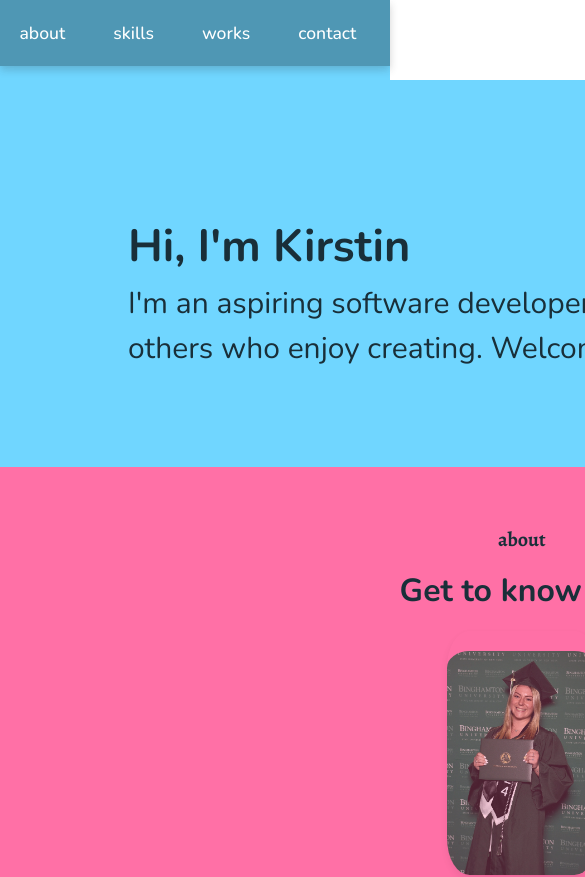
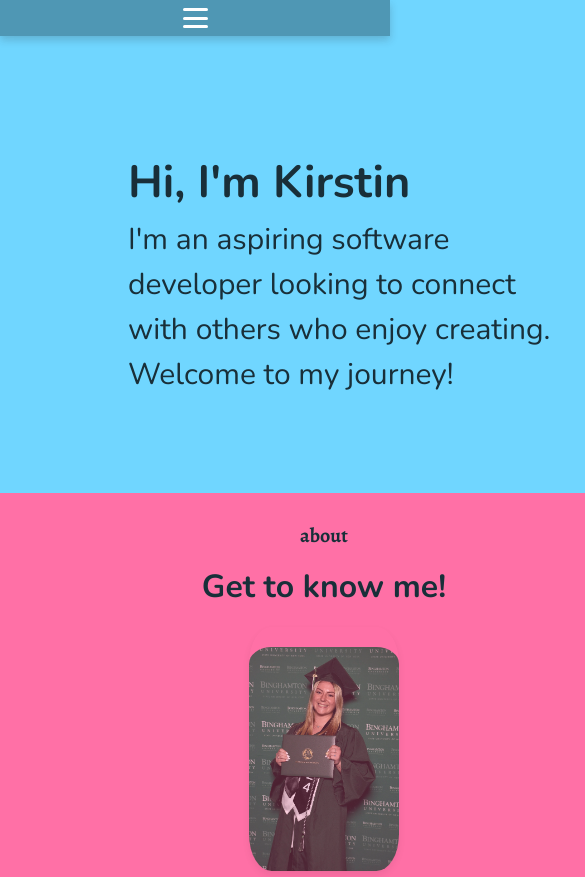
Before and after one commit to kirstinlisnoff/Portfolio-KirstinLisnoff, a React (Vite) app: page / in a window 390 px wide. Shown: the top 877 px of the page, 585 px wide, since content can reach past the window. Built offline with nearby package versions, Linux system fonts and the light colour scheme; the HTML template or start-up script is replaced by a standard one.

Commit message:
Added mobile responsiveness

```diff
--- a/src/components/header.css
+++ b/src/components/header.css
@@ -1,5 +1,3 @@
-
-
 .header {
   position: fixed;
   top: 0;
@@ -15,7 +13,7 @@
   box-sizing: border-box;
 }
 
-header h1 {
+.header h1 {
   font-size: 1.3rem;
   margin: 0;
   font-weight: bold;
@@ -26,6 +24,7 @@ nav {
   display: flex;
   flex-wrap: wrap;
   justify-content: space-between;
+  width: 100%;
 }
 
 nav ul {
@@ -49,7 +48,7 @@ nav a::after {
   content: "";
   position: absolute;
   left: 0;
-  bottom: 0;          /* sits right below the text */
+  bottom: 0; /* sits right below the text */
   width: 0;
   height: 2px;
   background: var(--blue);
@@ -60,17 +59,93 @@ nav a:hover::after {
   width: 100%;
 }
 
-
-@media (max-width: 768px) {
-    .header {
+/* ---------- HAMBURGER BUTTON ---------- */
+.hamburger {
+  display: none; /* hide by default on desktop */
   flex-direction: column;
-      align-items: center;
-      text-align: center;
+  justify-content: space-between;
+  width: 25px;
+  height: 20px;
+  background: transparent;
+  border: none;
+  cursor: pointer;
+  padding: 0;
+  z-index: 1100;
 }
 
-    .nav {
-      margin-top: 0.5rem;
+.hamburger span {
+  display: block;
+  height: 3px;
+  width: 100%;
+  background: white;
+  border-radius: 2px;
+  transition: 0.3s;
+}
+
+/* ---------- HAMBURGER ACTIVE STATE ---------- */
+.hamburger.active span:nth-child(1) {
+  transform: rotate(45deg) translate(5px, 5px);
+}
+
+.hamburger.active span:nth-child(2) {
+  opacity: 0;
+}
+
+.hamburger.active span:nth-child(3) {
+  transform: rotate(-45deg) translate(5px, -5px);
+}
+
+/* ---------- TABLET RESPONSIVE (≤768px) ---------- */
+@media (max-width: 768px) {
+  nav ul {
+    flex-direction: column;
+    gap: 1.5rem;
+    align-items: center;
+  }
+
+  nav a {
+    font-size: 1rem;
+  }
+}
+
+/* ---------- MOBILE / IPHONE RESPONSIVE (≤480px) ---------- */
+@media (max-width: 480px) {
+  .hamburger {
+    display: flex; /* show hamburger on mobile */
+  }
+
+  .header {
+    padding: 8px 0.5em;
+  }
+
+  .header h1 {
+    font-size: 1.1rem;
+  }
+
+  nav {
+    position: absolute;
+    top: 100%;
+    left: 0;
+    max-width: 100%;
+    max-height: 0;
+    overflow: hidden;
+    background-color: #45839cc1;
+    transition: max-height 0.3s ease;
+    flex-direction: column;
+  }
+
+  nav.open {
+    max-height: 300px; /* expand when open */
+  }
+
+  nav ul {
     flex-direction: column;
     gap: 1rem;
+    align-items: center;
+    padding: 1rem 0;
+  }
+
+  nav a {
+    font-size: 0.9rem;
   }
 }
--- a/src/components/header.jsx
+++ b/src/components/header.jsx
@@ -1,10 +1,26 @@
 import Nav from "./nav"
 import "./header.css"
+import { useState } from "react"
+
 function Header() {
+     const [menuOpen, setMenuOpen] = useState(false);
+
+  const toggleMenu = () => {
+    setMenuOpen(!menuOpen);
+  };
+
     return (
         <header className="header">
-         {/* <h1>Kirstin Lisnoff</h1>    */}
-             <Nav />
+         <button
+        className={`hamburger ${menuOpen ? "active" : ""}`}
+        aria-label="Toggle menu"
+        onClick={toggleMenu}
+      >
+                <span></span>
+                <span></span>
+                <span></span>
+            </button>
+             <Nav menuOpen={menuOpen} />
      </header>
     )
 }
--- a/src/components/nav.jsx
+++ b/src/components/nav.jsx
@@ -1,9 +1,10 @@
 import { NavLink } from "react-router-dom";
 
-function Nav() {
+function Nav({ menuOpen }) {
     return (
 
-    <nav className="navbar">
+    <div className="navbar">
+     <nav className={menuOpen ? "open" : ""}>
         <ul>
             <li><a href="#home">home</a></li>
             <li><a href="#about">about</a></li>
@@ -12,8 +13,8 @@ function Nav() {
             <li><a href="#contact">contact</a></li>
             <li><a href="#resume">resume</a></li>
         </ul>
-
      </nav>
+     </div>
     );
 }
 
--- a/src/components/project.css
+++ b/src/components/project.css
@@ -102,3 +102,48 @@
 .project-media:hover img {
   opacity: 0;
 }
+
+
+/* ---------- TABLET (≤768px) ---------- */
+@media (max-width: 768px) {
+  .project {
+    flex-direction: column;
+    gap: 2rem;
+    align-items: center;
+  }
+
+  .project-media {
+    height: 250px;
+  }
+
+  .project-right {
+    text-align: center;
+    max-width: 100%;
+  }
+}
+
+/* ---------- MOBILE / IPHONE (≤480px) ---------- */
+@media (max-width: 480px) {
+  .project {
+    flex-direction: column;
+    gap: 1.5rem;
+    padding: 0.5rem;
+  }
+
+  .project-left {
+    order: -1;
+  }
+  .project-media {
+    height: 200px; /* smaller media */
+  }
+
+  .project-title {
+    font-size: 1.3rem;
+  }
+
+  .description {
+    font-size: 0.9rem;
+    padding: 0 0.5rem;
+  }
+
+}
--- a/src/components/project2.jsx
+++ b/src/components/project2.jsx
@@ -28,7 +28,7 @@ import { useRef } from 'react';
             <h3 className="project-title">{title}</h3>
             <p className="description">{description}</p>
             <div className="project-links">
-              \
+
               <a href={githubLink} target="_blank" rel="noopener noreferrer" className="project-link">
                 <span>View GitHub Repo</span>
               </a>
--- a/src/index.css
+++ b/src/index.css
@@ -24,6 +24,8 @@
 
 }
 
+/* ---------- FONTS ---------- */
+
 .alegreya {
   font-family: "Alegreya", serif;
   font-weight: 400;
@@ -36,6 +38,8 @@
   font-style: normal;
 }
 
+
+/* ---------- BASE ---------- */
 
 html {
   scroll-behavior: smooth;
@@ -78,15 +82,39 @@ button:focus-visible {
   outline: 4px auto -webkit-focus-ring-color;
 }
 
+/* ---------- IMAGES / VIDEOS ---------- */
+img,
+video {
+  max-width: 100%;
+  height: auto;
+  display: block;
+}
+
+
 @media (max-width: 768px) {
-  :root {
-    color: #213547;
-    background-color: #ffffff;
+  body {
+    flex-direction: column; /* stack elements vertically */
+    min-height: auto;        /* let content determine height */
   }
-  a:hover {
-    color: var(--pink);
+
+  h1 {
+    font-size: 2em;         /* smaller headline on small screens */
+    text-align: center;
   }
+
   button {
-    background-color: #f9f9f9;
+    width: 100%;            /* buttons take full width on small screens */
+    padding: 0.8em;
+    font-size: 1em;
   }
 }
+
+@media (max-width: 480px) {
+  h1 {
+    font-size: 1.6em;       /* even smaller for phones */
+  }
+
+  body {
+    max-width: 100%;;
+  }
+}
--- a/src/pages/about.css
+++ b/src/pages/about.css
@@ -1,14 +1,3 @@
-
-/* .about {
-    text-align: left;
-    font-size: 3rem;
-    display: flex;
-    flex-direction: row;
-    justify-content: flex-start;
-    align-items: center;
-    padding: 2rem;
-    min-height: 100vh;
-} */
 
 
 .about {
@@ -95,6 +84,7 @@
     min-height: 100vh;
     text-align: center;
     padding: 2rem;
+    max-width: 100%; /* Prevent overflow */
   }
 
   .about-content {
@@ -115,6 +105,6 @@
   }
 
   .about p {
-    font-size: 1rem;
+    font-size: 1.5rem;
   }
 }
--- a/src/pages/home.css
+++ b/src/pages/home.css
@@ -21,3 +21,10 @@
     margin-top: 0;
     text-align: left;
 }
+
+@media (max-width: 768px) {
+    .HomeContent {
+        max-width: 100%;
+        margin-top: 1rem;
+    }
+}
--- a/src/pages/portfolio.css
+++ b/src/pages/portfolio.css
@@ -23,3 +23,36 @@
     margin-bottom: 2rem;
     margin-top: 1rem;
   }
+
+
+/* Tablet */
+@media (max-width: 768px) {
+  .portfolio {
+    padding: 4rem 2rem;
+  }
+  .portfolio h1 {
+    font-size: 1.6rem;
+  }
+  .portfolio h2 {
+    font-size: 2rem;
+  }
+  .portfolio-projects {
+    gap: 2rem;
+  }
+}
+
+/* Mobile */
+@media (max-width: 480px) {
+  .portfolio {
+    padding: 2rem 1rem;
+  }
+  .portfolio h1 {
+    font-size: 1.4rem;
+  }
+  .portfolio h2 {
+    font-size: 1.6rem;
+  }
+  .portfolio-projects {
+    gap: 1.5rem;
+  }
+}
```
Lines whose indentation alone changed are shown as unchanged.
